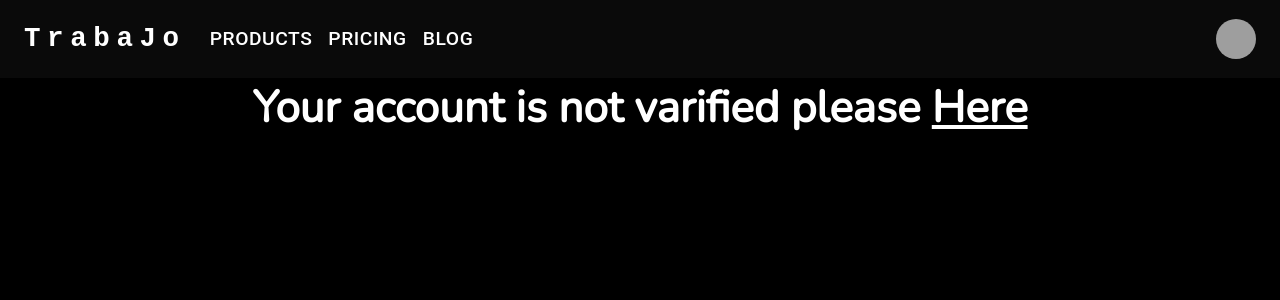
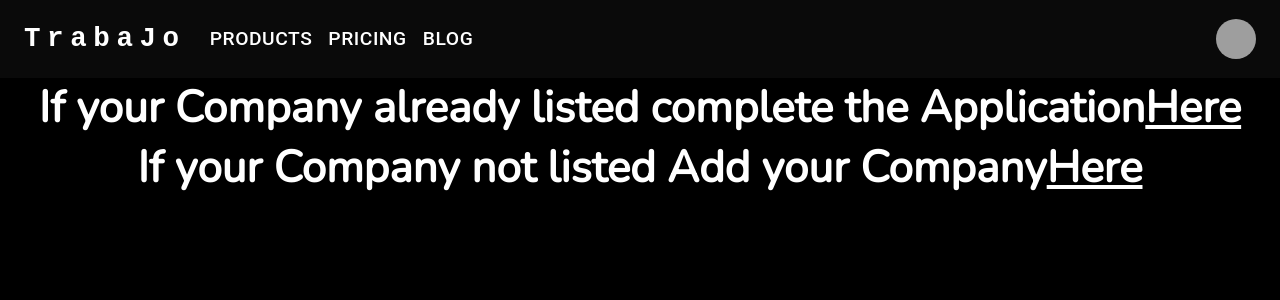
Before and after one commit to amarnath2780/Job_Portal_frontend, a React (Create React App) app: page /recruiter in a window 1280 px wide. Shown: the top 300 px of the page. Built offline with nearby package versions, Linux system fonts and the light colour scheme; sample sign-in values are in the browser's storage; grey boxes are pictures that could not be loaded.

Commit message:
Recruiter page updated

```diff
--- a/src/Pages/Recruiter.js
+++ b/src/Pages/Recruiter.js
@@ -12,7 +12,8 @@ function Recruiter() {
     <div className='recruiter'>
       <Navbar/>
 
-      <h1>Your account is not varified please  <Link to='/add-company'>Here</Link> </h1>
+      <h1>If your Company already listed complete the Application<Link to='/application'>Here</Link> </h1>
+      <h1>If your Company not listed Add your Company<Link to='/add-company'>Here</Link> </h1>
 
 
     </div>
```
